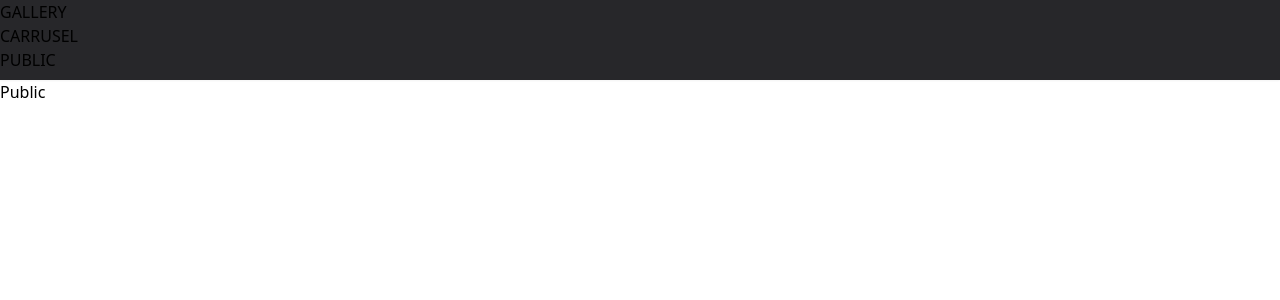
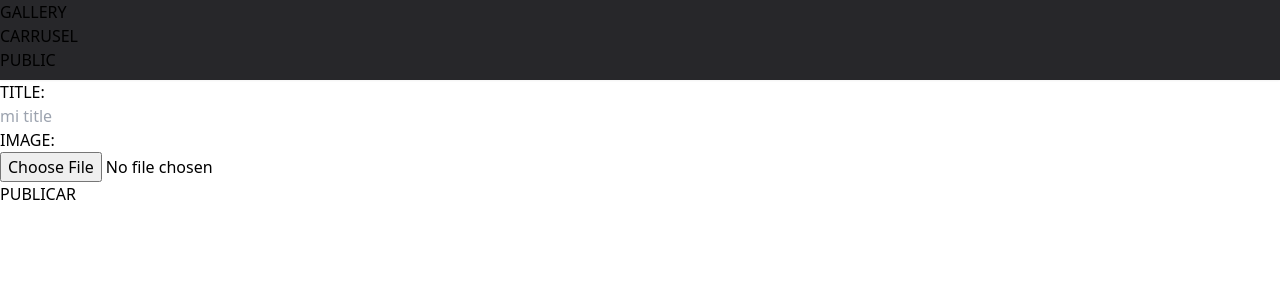
Before and after one commit to castrogarciajs/Gallery_photo, a Next.js app: page /Public in a window 1280 px wide. Shown: the top 300 px of the page. Built offline with nearby package versions, Linux system fonts and the light colour scheme.

Commit message:
tomando los datos del formulario

```diff
--- a/components/Public.js
+++ b/components/Public.js
@@ -1,7 +1,30 @@
 function Public() {
+  const handleSubmit = (event) => {
+    event.preventDefault();
+
+    const form = new FormData(event.target);
+    const target = Object.fromEntries([...form.entries()]);
+    console.log("title: ", target.title, "image: ", target.image.name);
+  };
   return (
-    <div>Public</div>
-  )
+    <>
+      <form onSubmit={handleSubmit}>
+        <label>
+          <span>TITLE: </span>
+          <br />
+          <input type="text" name="title" placeholder="mi title" required/>
+        </label>
+        <br />
+        <label>
+          <span>IMAGE: </span>
+          <br />
+          <input type="file" name="image" placeholder="mi title" required/>
+        </label>
+        <br />
+        <button type="submit">PUBLICAR</button>
+      </form>
+    </>
+  );
 }
 
-export default Public
+export default Public;
--- a/pages/Public.js
+++ b/pages/Public.js
@@ -1,4 +1,5 @@
 import Public from "@/components/Public.js";
+
 
 function Upload() {
   return <Public />;
```
Also changed, not shown: utils/db.js (+15 -1 lines).
